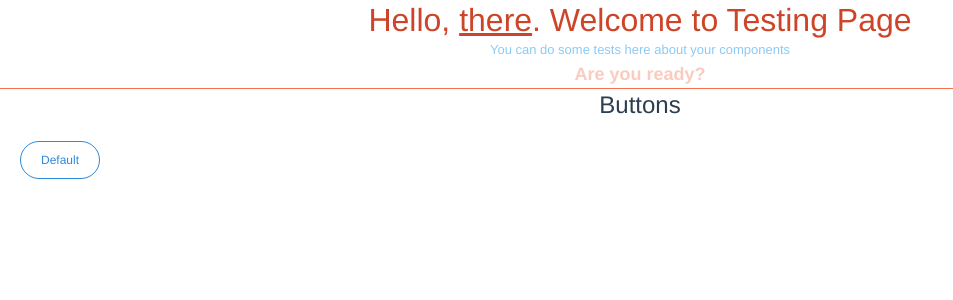
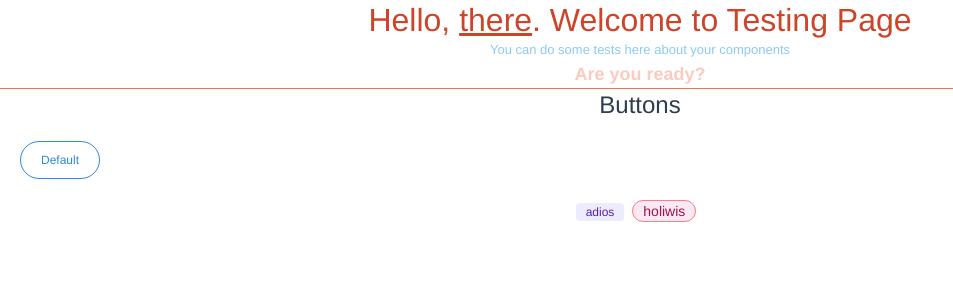
Before and after one commit to KevinZav/Punto-Venta, a Vue app: page /#/testing in a window 1280 px wide. Shown: the top 300 px of the page, without its empty margins (0-953 px from the left). Built offline with nearby package versions, Linux system fonts and the light colour scheme.

Commit message:
core: component badges

```diff
--- a/src/app/pages/testing/TestingPage.vue
+++ b/src/app/pages/testing/TestingPage.vue
@@ -20,16 +20,20 @@
       </div>
     </div>
   </div>
+  <custom-badge-vue :variant="'purple'" :text="'adios'"></custom-badge-vue>
+  <custom-badge-vue :variant="'pink'" :extraClass="'red-bordered pink-large pink-pills'" :text="'holiwis'"></custom-badge-vue>
 </template>
 
 <script>
 import Typography from '@/app/shared/modules/components/Typography/Typography.vue'
 import ActionButton from '@/app/shared/modules/components/ActionButton/ActionButton.vue'
+import CustomBadgeVue from '@/app/shared/modules/components/Badge/CustomBadge.vue'
 export default {
   name: 'TestingPage',
   components: {
     Typography,
-    ActionButton
+    ActionButton,
+    CustomBadgeVue
   },
   methods: {
     onClickButton () {
--- /dev/null
+++ b/src/app/shared/constants/badges-types.js
@@ -0,0 +1,10 @@
+export const badgesTypes = [
+    "blue",
+    "gray",
+    "red",
+    "green",
+    "yellow",
+    "indigo",
+    "purple",
+    "pink",
+  ];
--- a/src/app/shared/constants/index.js
+++ b/src/app/shared/constants/index.js
@@ -1,2 +1,3 @@
 export * from './colors'
 export * from './typography'
+export * from './badges-types'
--- /dev/null
+++ b/src/app/shared/modules/components/Badge/CustomBadge.vue
@@ -0,0 +1,36 @@
+<template>
+  <span :class="assignClass">{{ text }}</span>
+</template>
+
+<script>
+import { badgesTypes } from '@/app/shared/constants/badges-types';
+export default {
+    name: 'BadgeComponent',
+    props:{
+        text:{
+            type: String,
+            required: true
+        },
+        variant: {
+            type: String,
+            required: true,
+            validator (value) {
+                return value.split(' ').every(item => badgesTypes.includes(item))
+            }
+        },
+        extraClass: {
+            type: String
+        }
+    },
+    computed: {
+        assignClass(){
+            const { variant , extraClass } = this;
+            return `badge ${variant} ${extraClass}`;
+        }
+    }
+}
+</script>
+
+<style lang="scss" scoped>
+
+</style>
--- /dev/null
+++ b/src/assets/styles/global/_badges.scss
@@ -0,0 +1,103 @@
+@import 'tailwindcss/utilities';
+@layer utilities {
+    .badge{
+        @apply text-xs font-medium mr-2 px-2.5 py-0.5 rounded;
+
+        &.blue {
+            @apply bg-blue-100 text-blue-800 dark:bg-blue-900 dark:text-blue-300;
+            &-large {
+                @apply text-sm;
+            }
+            &-bordered {
+                @apply dark:bg-gray-700 dark:text-blue-400 border border-blue-400;
+            }
+            &-pills{
+                @apply rounded-full;
+            }
+        }
+        &.gray{
+            @apply bg-gray-100 text-gray-800 dark:bg-gray-700 dark:text-gray-300;
+            &-large {
+                @apply text-sm;
+            }
+            &-bordered {
+                @apply dark:bg-gray-700 dark:text-gray-400 border border-gray-500;
+            }
+            &-pills{
+                @apply rounded-full;
+            }
+        }
+        &.red{
+            @apply bg-red-100 text-red-800 dark:bg-red-900 dark:text-red-300;
+            &-large {
+                @apply text-sm;
+            }
+            &-bordered {
+                @apply dark:bg-gray-700 dark:text-red-400 border border-red-400;
+            }
+            &-pills{
+                @apply rounded-full;
+            }
+        }
+        &.green{
+            @apply bg-green-100 text-green-800 dark:bg-green-900 dark:text-green-300;
+            &-large {
+                @apply text-sm;
+            }
+            &-bordered {
+                @apply dark:bg-gray-700 dark:text-green-400 border border-green-400;
+            }
+            &-pills{
+                @apply rounded-full;
+            }
+        }
+        &.yellow{
+            @apply bg-yellow-100 text-yellow-800 dark:bg-yellow-900 dark:text-yellow-300;
+            &-large {
+                @apply text-sm;
+            }
+            &-bordered {
+                @apply dark:bg-gray-700 dark:text-yellow-300 border border-yellow-300;
+            }
+            &-pills{
+                @apply rounded-full;
+            }
+        }
+        &.indigo{
+            @apply bg-indigo-100 text-indigo-800 dark:bg-indigo-900 dark:text-indigo-300;
+            &-large {
+                @apply text-sm;
+            }
+            &-bordered {
+                @apply dark:bg-gray-700 dark:text-indigo-400 border border-indigo-400
+            }
+            &-pills{
+                @apply rounded-full;
+            }
+        }
+        &.purple{
+            @apply bg-purple-100 text-purple-800 dark:bg-purple-900 dark:text-purple-300;
+            &-large {
+                @apply text-sm;
+            }
+            &-bordered {
+                @apply dark:bg-gray-700 dark:text-purple-400 border border-purple-400;
+            }
+            &-pills{
+                @apply rounded-full;
+            }
+        }
+        &.pink{
+            @apply bg-pink-100 text-pink-800 dark:bg-pink-900 dark:text-pink-300;
+            &-large {
+                @apply text-sm;
+            }
+            &-bordered {
+                @apply dark:bg-gray-700 dark:text-pink-400 border border-pink-400;
+            }
+            &-pills{
+                @apply rounded-full;
+            }
+        }
+    }
+}
--- a/src/assets/styles/global/_index.scss
+++ b/src/assets/styles/global/_index.scss
@@ -1,3 +1,4 @@
 @import 'buttons';
 @import 'colors';
-@import 'typography'
+@import 'typography';
+@import 'badges';
```
